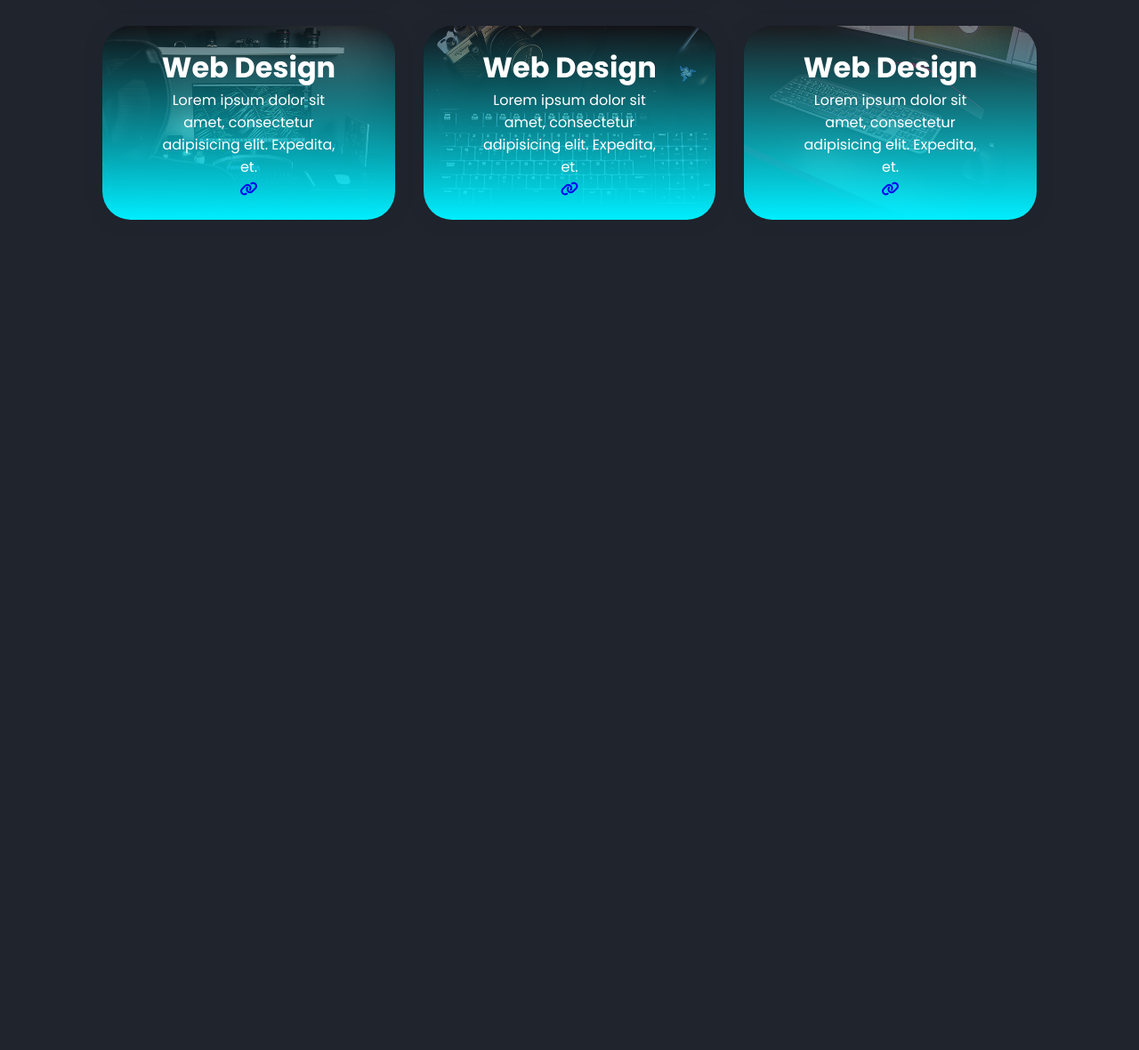
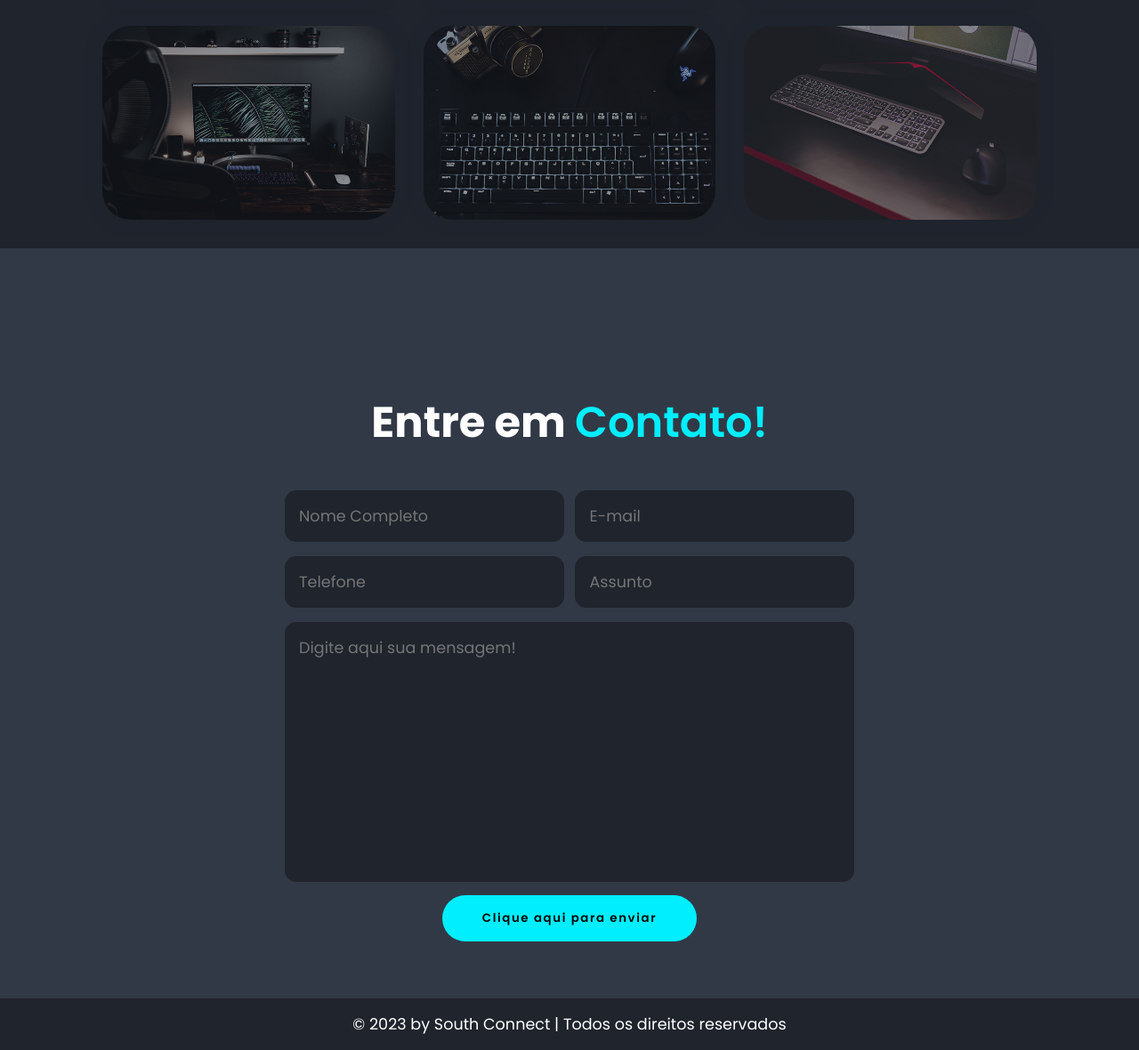
Before and after one commit to 99Teixeira/New-Portifolio, a plain HTML site: page index.html in a window 1280 px wide. Shown: the part 2001-3181 px from the top of the page at 89% size. Before the commit the page ends 2280 px from the top, so only its background shows below. Drawn offline with Linux system fonts and the light colour scheme.

Commit message:
CSS e e finalizando
Finalizando os ultimos elementos do css e do html

```diff
--- a/ASSETS/CSS/main.css
+++ b/ASSETS/CSS/main.css
@@ -115,7 +115,6 @@ span {
 }
 
 
-
 /* Sessão do about */
 .about {
     display: flex;
@@ -191,6 +190,11 @@ span {
 
 .portifolio-box img {
     width: 100%;
+    transition: .5s ease;
+}
+
+.portifolio-box:hover img {
+    transform: scale(1.1);
 }
 
 .portifolio-box .portifolio-layer {
@@ -206,8 +210,96 @@ span {
     flex-direction: column;
     text-align: center;
     padding: 0 4rem;
+    transform: translateY(100%);
+    transition: .5s ease;
+}
+
+.portifolio-box:hover .portifolio-layer {
+    transform: translateY(0);
 }
 
 .portifolio-layer h4 {
     font-size: 2rem;
 }
+
+.portifolio-layer p {
+    font-size: 1.2rem;
+    margin: .3rem 0 1rem;
+}
+
+.portifolio-layer a {
+    display: inline-flex;
+    justify-content: center;
+    align-items: center;
+    width: 2rem;
+    height: 2rem;
+    background: var(--text-color);
+    border-radius: 50%;
+}
+
+.portifolio-layer a i {
+    font-size: 1rem;
+    color: var(--second-bg-color);
+}
+
+/* Sessão mensagem */
+
+.contact {
+    background-color: var(--second-bg-color);
+}
+
+.contact h2 {
+    font-size: 3rem;
+    margin-bottom: 2rem;
+    text-align: center;
+}
+
+.contact form {
+    max-width: 40rem;
+    margin: 1rem auto;
+    text-align: center;
+    margin-bottom: 2rem;
+}
+
+.contact form .input-box {
+    display: flex;
+    justify-content: space-between;
+    flex-wrap: wrap;
+}
+
+.contact form .input-box input,
+.contact form textarea {
+    width: 100%;
+    padding: 1rem;
+    font-size: 1.1rem;
+    color: var(--text-color);
+    background: var(--bg-color);
+    border-radius: .8rem;
+    margin: .5rem 0;
+}
+
+.contact form .input-box input {
+    width: 49%;
+}
+
+.contact form textarea {
+    resize: none;
+}
+
+.contact form .btn {
+    cursor: pointer;
+}
+
+/* sessão footer */
+footer {
+    display: flex;
+    justify-content: center;
+    align-items: center;
+    padding: 1rem 9%;
+
+}
+
+.footer-text p {
+    font-size: 1.1rem;
+
+}
--- a/index.html
+++ b/index.html
@@ -33,6 +33,8 @@
         </nav>
     </header>
 
+
+    <!-- Home -->
     <main>
         <section class="home" id="home">
             <div class="home-content">
@@ -59,6 +61,8 @@
 
         </section>
 
+        <!-- SOBRE MIM -->
+
         <section class="about" id="about">
             <div class="about-img">
                 <div class="rhombus">
@@ -75,6 +79,8 @@
             </div>
         </section>
 
+        <!-- PORTIFOLIO -->
+
         <section class="portifolio" id="portifolio">
             <h2 class="heading">Latest <span>Project</span></h2>
 
@@ -84,7 +90,7 @@
                     <div class="portifolio-layer">
                         <h4>Web Design</h4>
                         <p>Lorem ipsum dolor sit amet, consectetur adipisicing elit. Expedita, et.</p>
-                        <a href="#"><i class="fa-solid fa-link"></i></a>
+                        <a href="#"><i class="fa-solid fa-up-right-from-square"></i></a>
                     </div>
                 </div>
 
@@ -93,7 +99,7 @@
                     <div class="portifolio-layer">
                         <h4>Web Design</h4>
                         <p>Lorem ipsum dolor sit amet, consectetur adipisicing elit. Expedita, et.</p>
-                        <a href="#"><i class="fa-solid fa-link"></i></a>
+                        <a href="#"><i class="fa-solid fa-up-right-from-square"></i></a>
                     </div>
                 </div>
 
@@ -102,7 +108,7 @@
                     <div class="portifolio-layer">
                         <h4>Web Design</h4>
                         <p>Lorem ipsum dolor sit amet, consectetur adipisicing elit. Expedita, et.</p>
-                        <a href="#"><i class="fa-solid fa-link"></i></a>
+                        <a href="#"><i class="fa-solid fa-up-right-from-square"></i></a>
                     </div>
                 </div>
 
@@ -111,7 +117,7 @@
                     <div class="portifolio-layer">
                         <h4>Web Design</h4>
                         <p>Lorem ipsum dolor sit amet, consectetur adipisicing elit. Expedita, et.</p>
-                        <a href="#"><i class="fa-solid fa-link"></i></a>
+                        <a href="#"><i class="fa-solid fa-up-right-from-square"></i></a>
                     </div>
                 </div>
 
@@ -120,7 +126,7 @@
                     <div class="portifolio-layer">
                         <h4>Web Design</h4>
                         <p>Lorem ipsum dolor sit amet, consectetur adipisicing elit. Expedita, et.</p>
-                        <a href="#"><i class="fa-solid fa-link"></i></a>
+                        <a href="#"><i class="fa-solid fa-up-right-from-square"></i></a>
                     </div>
                 </div>
 
@@ -129,12 +135,38 @@
                     <div class="portifolio-layer">
                         <h4>Web Design</h4>
                         <p>Lorem ipsum dolor sit amet, consectetur adipisicing elit. Expedita, et.</p>
-                        <a href="#"><i class="fa-solid fa-link"></i></a>
+                        <a href="#"><i class="fa-solid fa-up-right-from-square"></i></a>
                     </div>
                 </div>
             </div>
         </section>
+
+        <!-- CONTATO -->
+
+        <section class="contact" id="contact">
+            <h2 class="header">Entre em <span>Contato!</span></h2>
+
+            <form action="#">
+                <div class="input-box">
+                    <input type="text" placeholder="Nome Completo">
+                    <input type="email" placeholder="E-mail">
+                </div>
+
+                <div class="input-box">
+                    <input type="number" placeholder="Telefone">
+                    <input type="text" placeholder="Assunto">
+                </div>
+                <textarea name="" id="" cols="30" rows="10" placeholder="Digite aqui sua mensagem!"></textarea>
+                <input type="submit" value="Clique aqui para enviar" class="btn">
+            </form>
+        </section>
     </main>
+
+    <footer>
+        <div class="footer-text">
+            <p>&copy; 2023 by South Connect | Todos os direitos reservados</p>
+        </div>
+    </footer>
 
 
 
```
